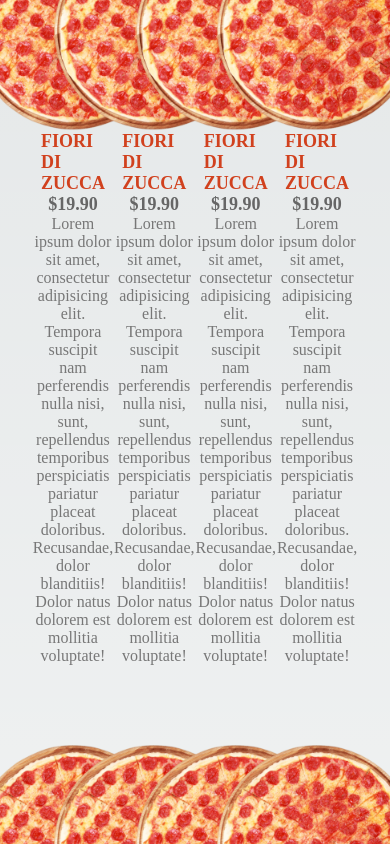
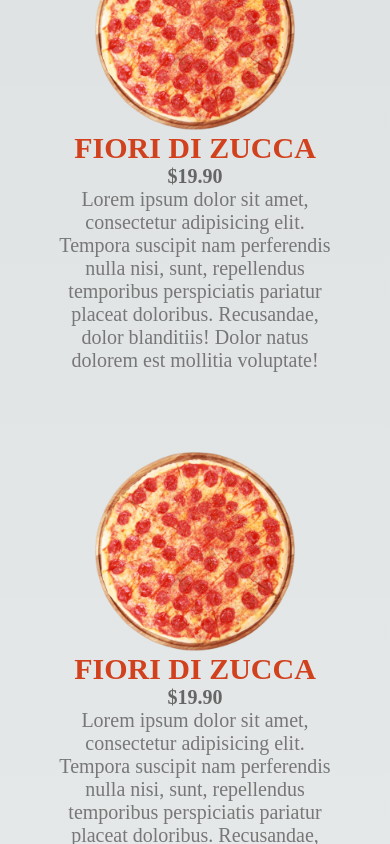
Before and after one commit to daudi13/restauantjs, a Next.js app: page / in a window 390 px wide. Shown: the part 1380-2224 px from the top of the page. Built offline with nearby package versions, Linux system fonts and the light colour scheme.

Commit message:
Add Media query for the pizzaCard

```diff
--- a/styles/PizzaCards.module.css
+++ b/styles/PizzaCards.module.css
@@ -31,3 +31,17 @@
   text-align: center;
   color: #777;
 }
+
+@media screen and (max-width: 480px) {
+  .container{
+    width: 100%;
+  }
+
+  .title{
+    font-size: 30px;
+  }
+
+  .price, .desc{
+    font-size: 20px;
+  }
+}
```
